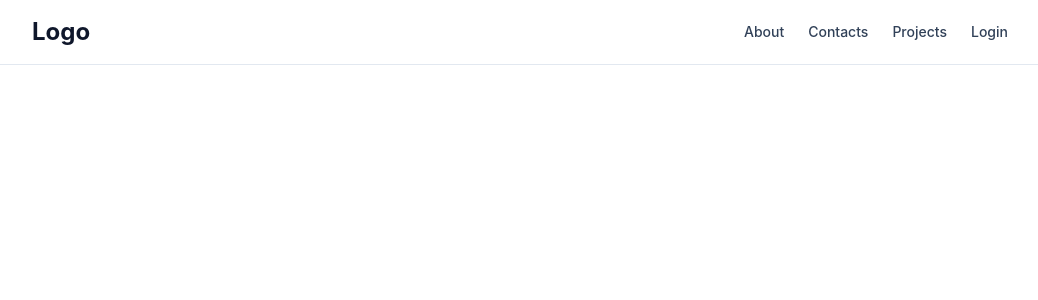
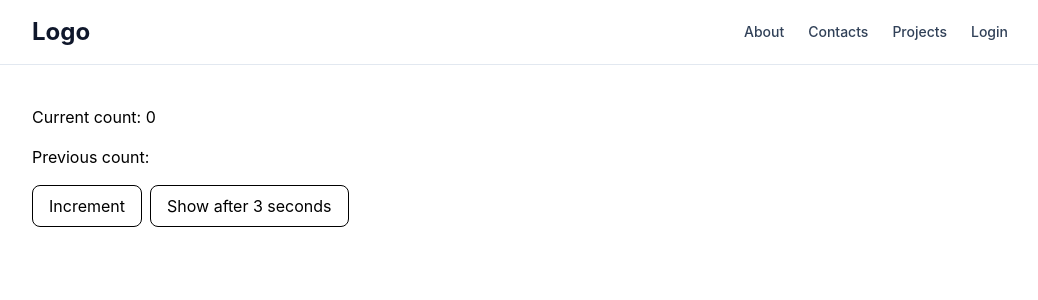
Before and after one commit to Manoj98Gopal/ReactProjects, a React (Vite) app in the folder 01_project/: page /projects/closures-and-stale-closures in a window 1280 px wide. Shown: the top 300 px of the page, without its empty margins (120-1158 px from the left). Built offline with nearby package versions, Linux system fonts and the light colour scheme.

Commit message:
stale data and previous component completed

```diff
--- a/01_project/src/App.jsx
+++ b/01_project/src/App.jsx
@@ -3,6 +3,8 @@ import Header from "./components/Header";
 import Contact from "./pages/Contact";
 import HomePage from "./pages/HomePage";
 import About from "./pages/About";
+import Projects from "./pages/Projects";
+import ProjectChildren from "./pages/projectChildren";
 
 function App() {
   return (
@@ -14,10 +16,8 @@ function App() {
           <Route path="/about" element={<About />} />
 
           <Route path="/contacts" element={<Contact />} />
-          <Route
-            path="/projects"
-            element={<h1 className="text-3xl font-bold">Projects Page</h1>}
-          />
+          <Route path="/projects" element={<Projects />} />
+          <Route path="/projects/:projectId" element={<ProjectChildren />} />
           <Route
             path="/login"
             element={<h1 className="text-3xl font-bold">Login Page</h1>}
--- a/01_project/src/components/TodoItem.jsx
+++ b/01_project/src/components/TodoItem.jsx
@@ -1,7 +1,7 @@
 import React from "react";
 
 const TodoItem = ({ todo, onDelete }) => {
-  console.log("children render");
+  // console.log("children render");
 
   return (
     <div className="flex gap-4">
--- /dev/null
+++ b/01_project/src/components/usePrevious.js
@@ -0,0 +1,11 @@
+import React, { useEffect, useRef } from "react";
+
+export const usePrevious = (value) => {
+  const ref = useRef();
+
+  useEffect(() => {
+    ref.current = value;
+  });
+
+  return ref.current;
+};
--- a/01_project/src/pages/About.jsx
+++ b/01_project/src/pages/About.jsx
@@ -1,4 +1,4 @@
-import React, { useCallback, useMemo, useState } from "react";
+import React, { useCallback, useEffect, useMemo, useState } from "react";
 import TodoItem from "../components/TodoItem";
 
 const About = () => {
@@ -15,7 +15,15 @@ const About = () => {
   //   ];
   //   },[])
 
-  console.log("Parent Render");
+  // console.log("Parent Render");
+
+  useEffect(() => {
+    console.log("useEffect count :", count);
+
+    return () => {
+      console.log("clean up function", count);
+    };
+  }, []);
 
   const handleDelete = useCallback((id) => {
     console.log("deleted ", id);
@@ -27,6 +35,8 @@ const About = () => {
 
   return (
     <div className="space-y-4">
+      <h1 className="text-xl font-bold">UseCallback and useMemo hooks uses</h1>
+
       <h1>Count : {count}</h1>
       <button
         onClick={() => {
--- /dev/null
+++ b/01_project/src/pages/Projects.jsx
@@ -0,0 +1,28 @@
+import React from "react";
+import { Link } from "react-router-dom";
+
+const ProjectData = [
+  {
+    title: "Closures & Stale Closures",
+    link: "/projects/closures-and-stale-closures"
+  }
+];
+
+const Projects = () => {
+  return (
+    <div>
+      {ProjectData?.map((data, idx) => {
+        return (
+          <div key={data.link} className="flex gap-2 items-center">
+            <p>{idx + 1}</p>
+            <Link to={data.link} className="text-blue-600">
+              {data.title}
+            </Link>
+          </div>
+        );
+      })}
+    </div>
+  );
+};
+
+export default Projects;
--- /dev/null
+++ b/01_project/src/pages/projectChildren.jsx
@@ -0,0 +1,24 @@
+import { Link, useParams } from "react-router-dom";
+import { projectsViews } from "../projectsMapping";
+
+const ProjectChildren = () => {
+  const { projectId } = useParams();
+  const ProjectView = projectsViews[projectId];
+
+  if (!ProjectView) {
+    return (
+      <div>
+        <h1 className="text-2xl font-bold text-slate-900">
+          Project not found
+        </h1>
+        <Link to="/projects" className="mt-4 inline-block text-blue-600">
+          Back to projects
+        </Link>
+      </div>
+    );
+  }
+
+  return <ProjectView />;
+};
+
+export default ProjectChildren;
--- /dev/null
+++ b/01_project/src/projects/ClosuresAndStaleClosures.jsx
@@ -0,0 +1,53 @@
+import React, { useEffect, useRef, useState } from "react";
+import { usePrevious } from "../components/usePrevious";
+
+// Every renders is snapshot or photo of data, every render it creates  new variable and functions
+
+const ClosuresAndStaleClosures = () => {
+  const [count, setCount] = useState(0);
+
+  const ref = useRef(count);
+  const previousValue = usePrevious(count);
+
+  // For over come of stale data
+  useEffect(() => {
+    ref.current = count;
+  }, [count]);
+
+  const handleShowAfterThreeSecond = () => {
+    setTimeout(() => {
+      // over come of stale data
+      console.log(ref.current);
+
+      // stale data
+      console.log(count);
+    }, 3000);
+  };
+
+  return (
+    <div className="space-y-4">
+      <h1>Current count: {count}</h1>
+      <h1>Previous count: {previousValue}</h1>
+
+      <div className="space-x-2">
+        <button
+          className="border px-4 py-2 rounded-lg cursor-pointer"
+          onClick={() => {
+            setCount(count + 1);
+          }}
+        >
+          Increment
+        </button>
+
+        <button
+          className="border px-4 py-2 rounded-lg cursor-pointer"
+          onClick={handleShowAfterThreeSecond}
+        >
+          Show after 3 seconds
+        </button>
+      </div>
+    </div>
+  );
+};
+
+export default ClosuresAndStaleClosures;
--- /dev/null
+++ b/01_project/src/projectsMapping.js
@@ -0,0 +1,6 @@
+
+import ClosuresAndStaleClosures from "./projects/ClosuresAndStaleClosures";
+
+export const projectsViews = {
+  "closures-and-stale-closures": ClosuresAndStaleClosures
+};
```
